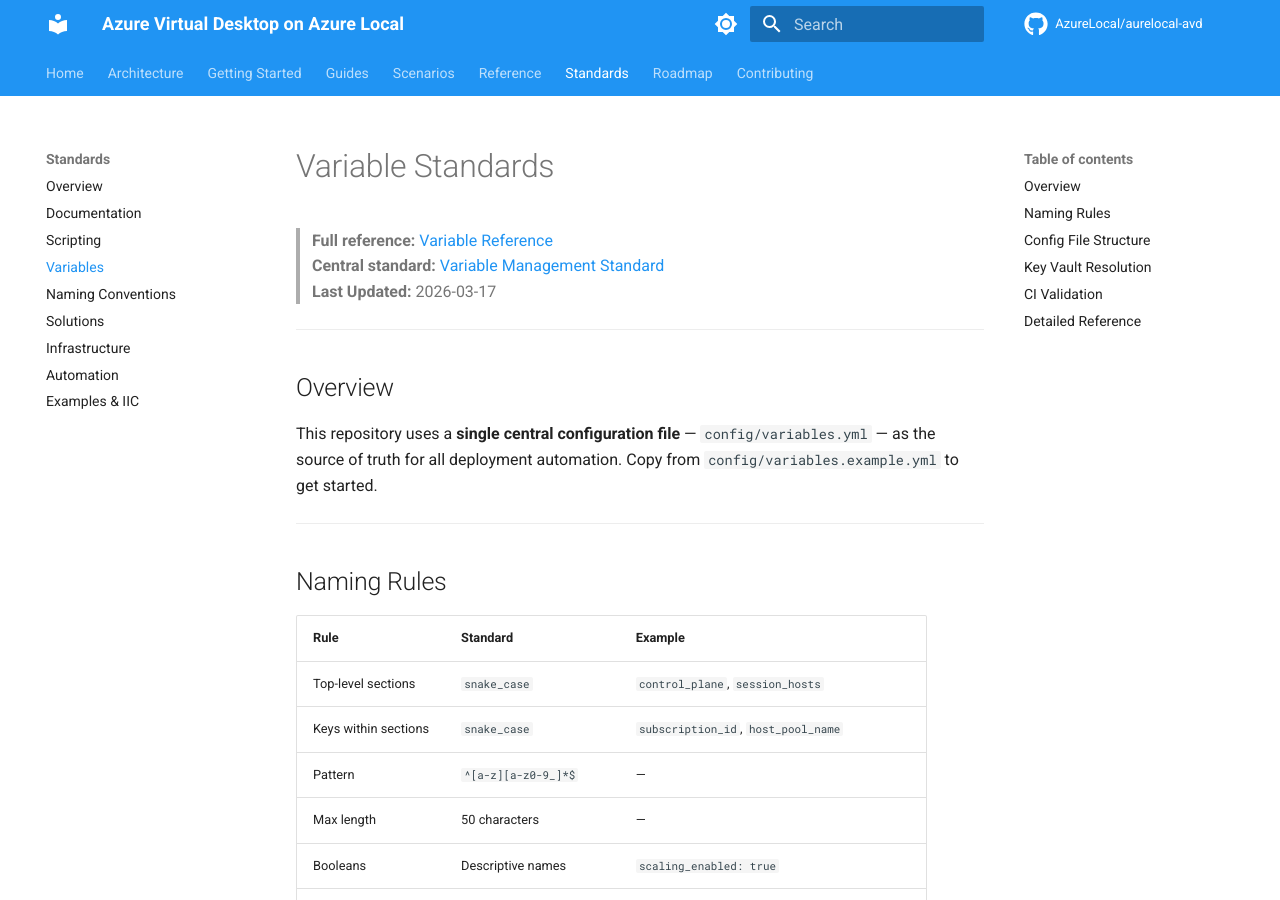
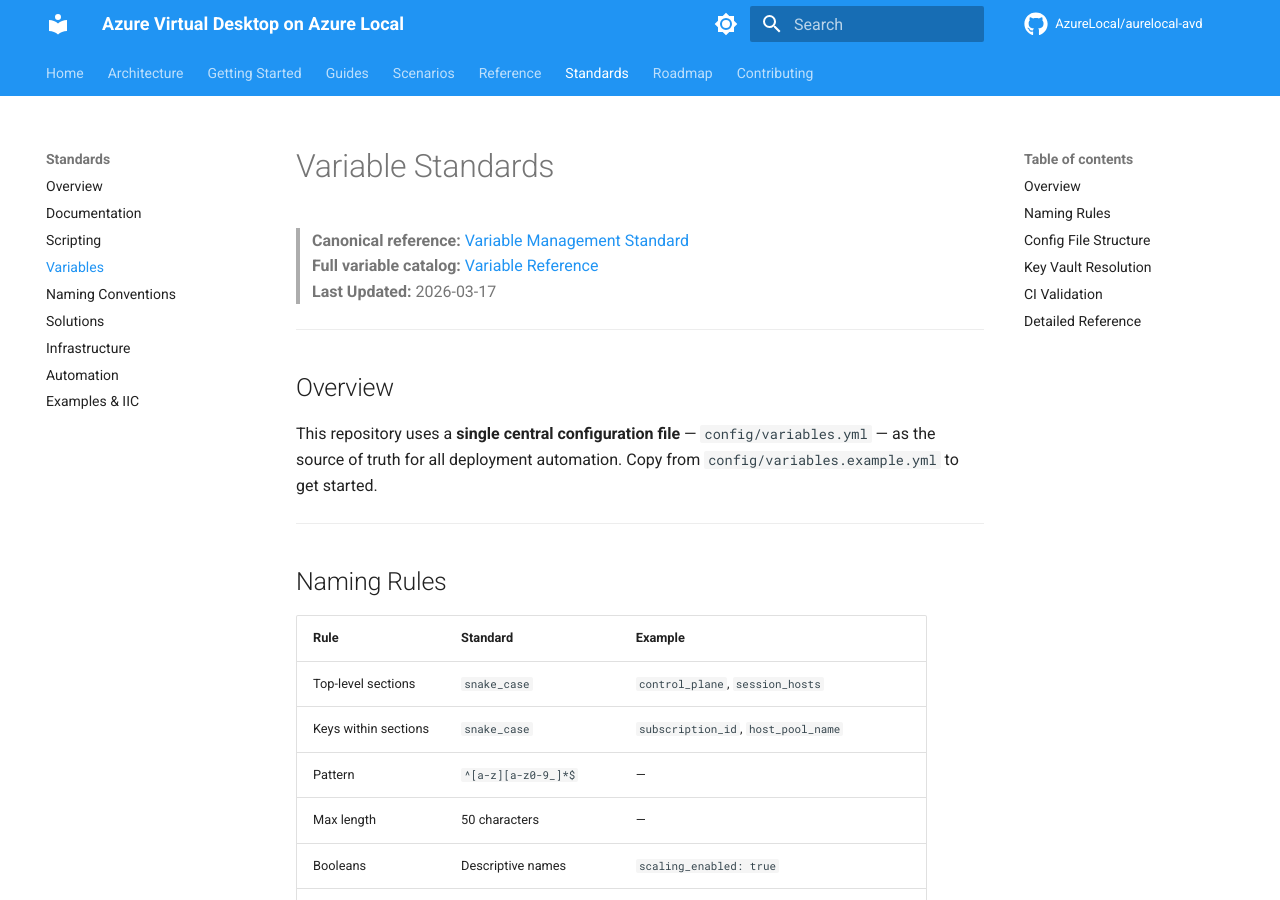
Before and after one commit to AzureLocal/aurelocal-avd, an MkDocs documentation site: the page built from docs/standards/variables.md, in a window 1280 px wide and 900 px high. Built offline with MkDocs 1.6.1 and Material for MkDocs 9.7.7, drawn with Linux system fonts in a browser that asks for light colours; comment, search, counter and statistics services are not loaded.

Commit message:
chore(standards): standardize variables.md canonical reference header

```diff
--- a/docs/standards/variables.md
+++ b/docs/standards/variables.md
@@ -1,7 +1,7 @@
 # Variable Standards
 
-> **Full reference:** [Variable Reference](../reference/variables.md)
-> **Central standard:** [Variable Management Standard](https://azurelocal.cloud/docs/implementation/04-variable-management-standard)
+> **Canonical reference:** [Variable Management Standard](https://azurelocal.cloud/standards/variable-management/)
+> **Full variable catalog:** [Variable Reference](../reference/variables.md)
 > **Last Updated:** 2026-03-17
 
 ---
```
